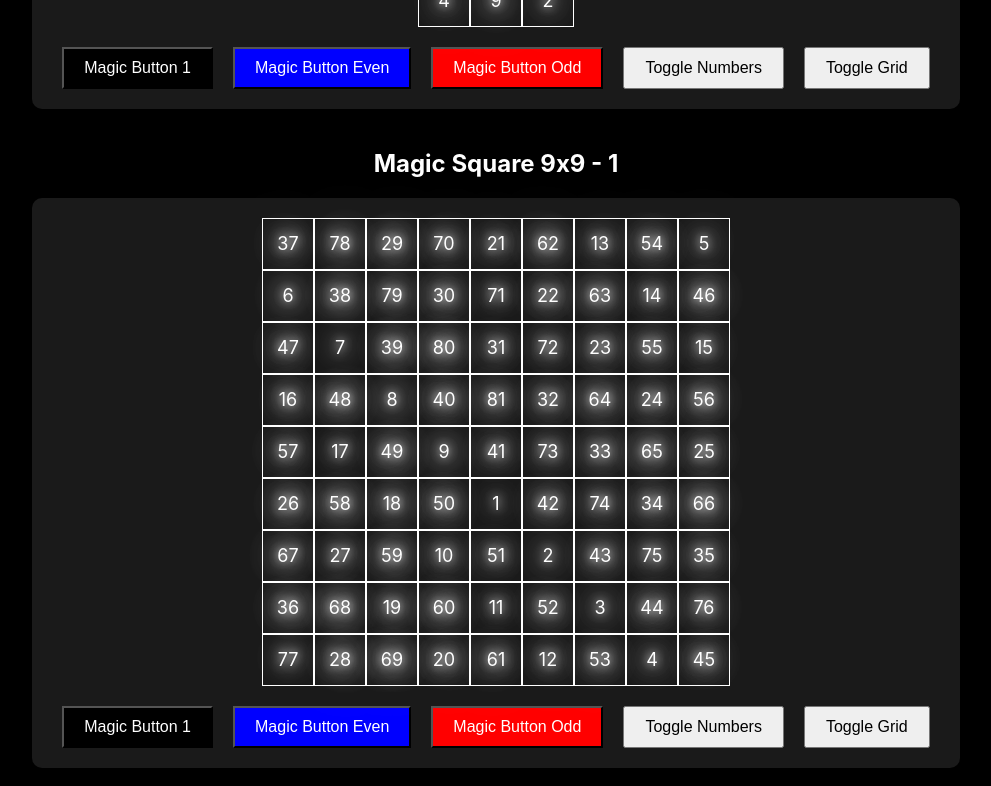
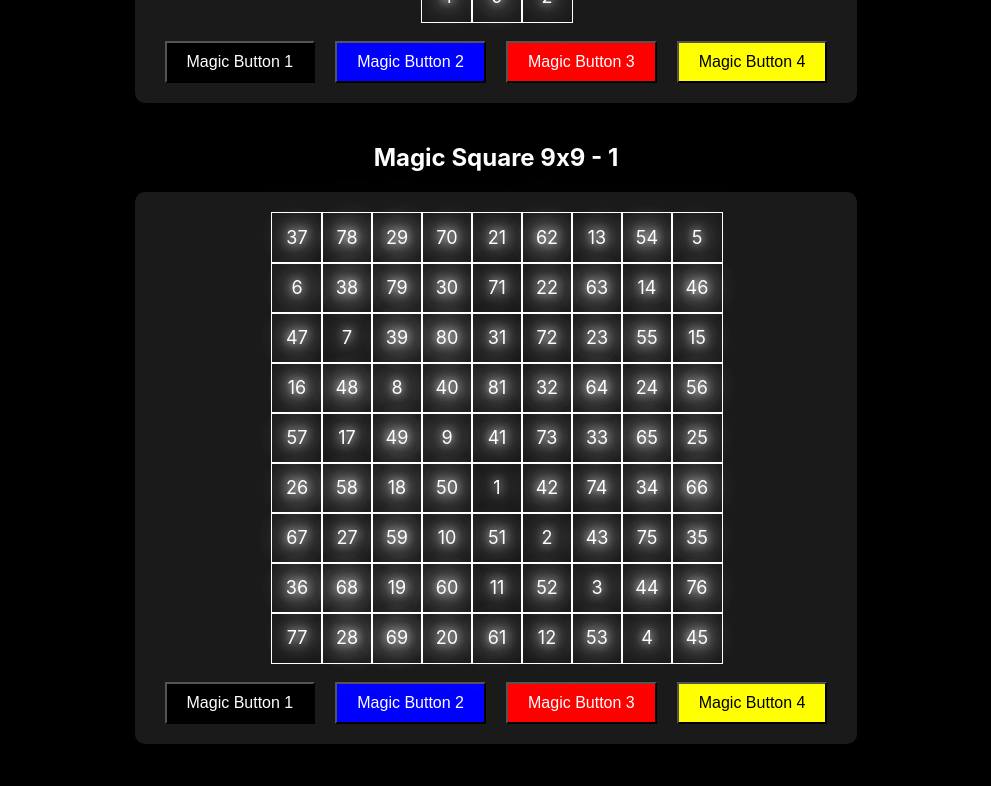
Before and after one commit to mechaloctopus/magic-squares, a React (Create React App) app: page / in a window 1280 px wide. Shown: the part 300-1086 px from the top of the page, without its empty margins (144-1135 px from the left). Built offline with nearby package versions, Linux system fonts and the light colour scheme.

Commit message:
Update MagicSquare.js

```diff
--- a/src/MagicSquare.js
+++ b/src/MagicSquare.js
@@ -2,11 +2,9 @@ import React, { useRef, useState, useEffect } from 'react';
 import './MagicSquare.css';
 
 const MagicSquare = ({ square }) => {
-    const containerRef = useRef(null);
     const canvasRef = useRef(null);
-    const [drawings, setDrawings] = useState({ all: false, even: false, odd: false });
-    const [showNumbers, setShowNumbers] = useState(true);
-    const [showGrid, setShowGrid] = useState(true);
+    const [drawing, setDrawing] = useState(false);
+    const [drawings, setDrawings] = useState({ all: [], even: [], odd: [], multipleOf3: [] });
 
     const getSequence = (type) => {
         const numbers = [];
@@ -24,86 +22,92 @@ const MagicSquare = ({ square }) => {
             for (let i = 1; i <= maxNumber; i += 2) {
                 numbers.push(i);
             }
+        } else if (type === 'multipleOf3') {
+            for (let i = 3; i <= maxNumber; i += 3) {
+                numbers.push(i);
+            }
         }
 
         return numbers;
     };
 
-    const drawLines = () => {
-        const container = containerRef.current;
+    const drawLine = (context, positions, index, color, callback) => {
+        if (index < positions.length) {
+            const [x0, y0] = positions[index];
+            const [x1, y1] = index === positions.length - 1 ? positions[0] : positions[index + 1];
+            context.beginPath();
+            context.moveTo(x0, y0);
+            context.lineTo(x1, y1);
+            context.strokeStyle = color;
+            context.lineWidth = 4;
+            context.shadowBlur = 10;
+            context.shadowColor = color;
+            context.stroke();
+            setTimeout(() => drawLine(context, positions, index + 1, color, callback), 500);
+        } else {
+            setDrawing(false);
+            if (callback) callback();
+        }
+    };
+
+    const handleButtonClick = (type) => {
+        if (drawing) return;
+        setDrawing(true);
         const canvas = canvasRef.current;
         const context = canvas.getContext('2d');
-        const cellSize = container.clientWidth / square.length;
-        canvas.width = container.clientWidth;
-        canvas.height = container.clientWidth;
-        context.clearRect(0, 0, canvas.width, canvas.height);
+        const positions = [];
+        const cellSize = canvas.width / square.length;
+        const sequence = getSequence(type);
+        const color = type === 'all' ? 'cyan' : type === 'even' ? 'magenta' : type === 'odd' ? 'lime' : 'yellow';
 
-        const colors = { all: 'cyan', even: 'magenta', odd: 'lime' };
-        for (const type in drawings) {
-            if (drawings[type]) {
-                const positions = [];
-                const sequence = getSequence(type);
-
-                for (const num of sequence) {
-                    outerLoop:
         for (let i = 0; i < square.length; i++) {
             for (let j = 0; j < square[i].length; j++) {
-                            if (square[i][j] === num) {
+                const num = square[i][j];
+                if (sequence.includes(num)) {
                     const x = j * cellSize + cellSize / 2;
                     const y = i * cellSize + cellSize / 2;
-                                positions.push([x, y]);
-                                break outerLoop;
-                            }
+                    positions[num - 1] = [x, y];
                 }
             }
         }
 
-                context.beginPath();
-                for (let k = 0; k < positions.length; k++) {
-                    const [x, y] = positions[k];
-                    if (k === 0) {
-                        context.moveTo(x, y);
-                    } else {
-                        context.lineTo(x, y);
-                    }
-                }
-                context.closePath();
-                context.strokeStyle = colors[type];
-                context.lineWidth = 2;
-                context.shadowBlur = 5;
-                context.shadowColor = colors[type];
-                context.stroke();
-            }
-        }
+        const filteredPositions = positions.filter(position => position !== undefined);
+
+        setDrawings((prevDrawings) => ({
+            ...prevDrawings,
+            [type]: filteredPositions,
+        }));
     };
 
     useEffect(() => {
-        drawLines();
-    }, [drawings, square]);
+        const canvas = canvasRef.current;
+        const context = canvas.getContext('2d');
+        context.clearRect(0, 0, canvas.width, canvas.height);
 
-    const handleToggle = (type) => {
-        setDrawings((prevDrawings) => ({
-            ...prevDrawings,
-            [type]: !prevDrawings[type],
-        }));
-    };
+        const colors = { all: 'cyan', even: 'magenta', odd: 'lime', multipleOf3: 'yellow' };
 
-    const toggleNumbers = () => {
-        setShowNumbers(!showNumbers);
-    };
+        for (const [type, positions] of Object.entries(drawings)) {
+            if (positions.length > 0) {
+                drawLine(context, positions, 0, colors[type]);
+            }
+        }
+    }, [drawings]);
 
-    const toggleGrid = () => {
-        setShowGrid(!showGrid);
-    };
+    useEffect(() => {
+        setDrawings({ all: [], even: [], odd: [], multipleOf3: [] });
+        const canvas = canvasRef.current;
+        const context = canvas.getContext('2d');
+        context.clearRect(0, 0, canvas.width, canvas.height);
+    }, [square]);
 
     return (
-        <div className="magic-square-container" ref={containerRef}>
-            <div className="magic-square" style={{ gridTemplateColumns: `repeat(${square.length}, 1fr)`, gridTemplateRows: `repeat(${square.length}, 1fr)` }}>
+        <div className="magic-square-container">
+            <div className="magic-square" style={{ gridTemplateColumns: `repeat(${square.length}, 50px)`, gridTemplateRows: `repeat(${square.length}, 50px)` }}>
                 {square.map((row, rowIndex) => (
                     <React.Fragment key={rowIndex}>
                         {row.map((cell, cellIndex) => (
-                            <div className={`cell ${showGrid ? 'show-grid' : ''}`} key={cellIndex}>
-                                {showNumbers && cell}
+                            <div className="cell" key={cellIndex}>
+                                {cell}
                             </div>
                         ))}
                     </React.Fragment>
@@ -111,14 +115,15 @@ const MagicSquare = ({ square }) => {
             </div>
             <canvas
                 ref={canvasRef}
+                width={square.length * 50}
+                height={square.length * 50}
                 className="magic-square-canvas"
             ></canvas>
             <div className="button-group">
-                <button onClick={() => handleToggle('all')} className="black-button">Magic Button 1</button>
-                <button onClick={() => handleToggle('even')} className="blue-button">Magic Button Even</button>
-                <button onClick={() => handleToggle('odd')} className="red-button">Magic Button Odd</button>
-                <button onClick={toggleNumbers} className="toggle-numbers-button">Toggle Numbers</button>
-                <button onClick={toggleGrid} className="toggle-grid-button">Toggle Grid</button>
+                <button onClick={() => handleButtonClick('all')} disabled={drawing} className="black-button">Magic Button 1</button>
+                <button onClick={() => handleButtonClick('even')} disabled={drawing} className="blue-button">Magic Button 2</button>
+                <button onClick={() => handleButtonClick('odd')} disabled={drawing} className="red-button">Magic Button 3</button>
+                <button onClick={() => handleButtonClick('multipleOf3')} disabled={drawing} className="yellow-button">Magic Button 4</button>
             </div>
         </div>
     );
```
Lines whose indentation alone changed are shown as unchanged.
